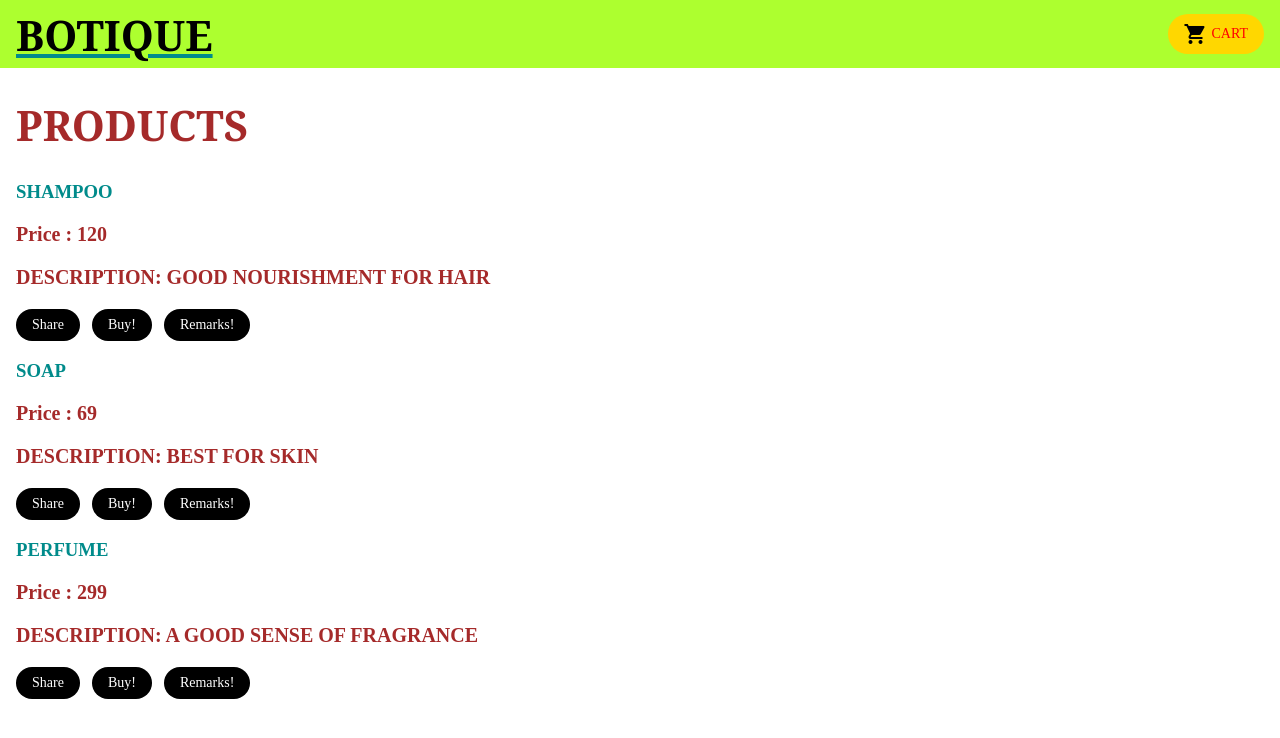
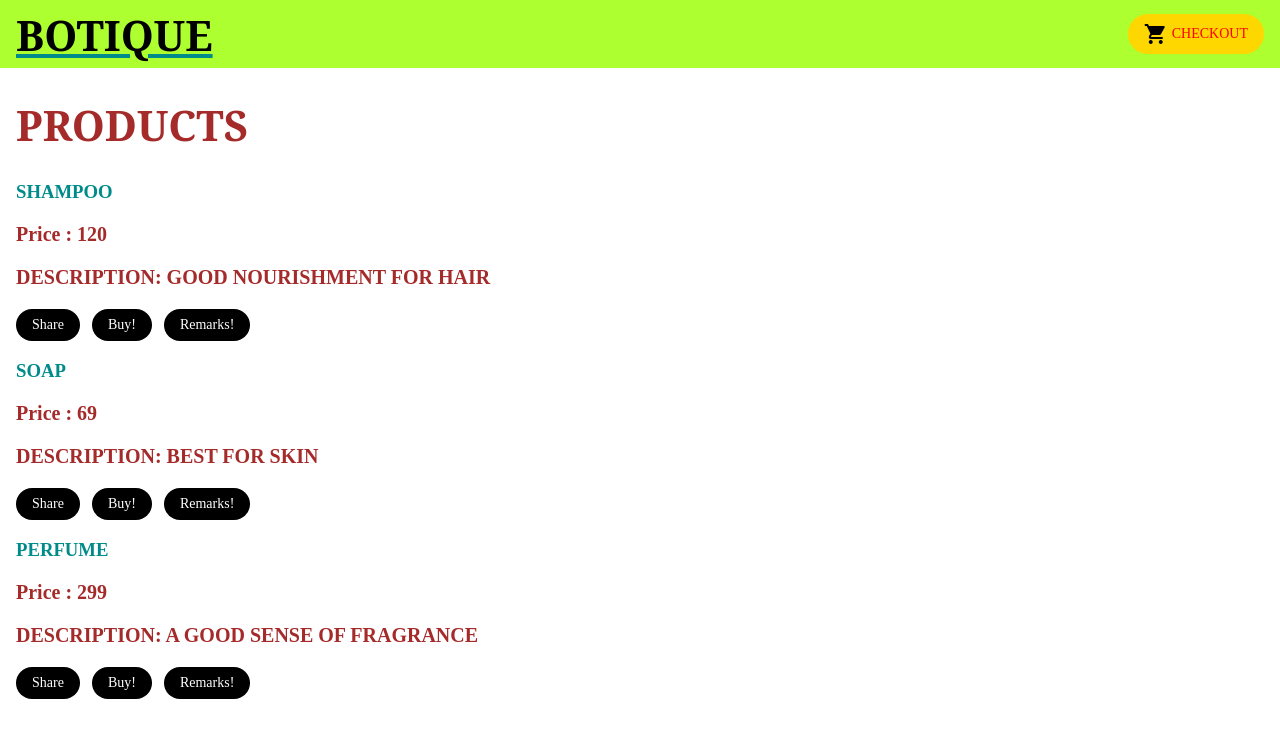
Before and after one commit to G1GNANAMANI/angular, an Angular app: page / in a window 1280 px wide. Shown: the top 738 px of the page. Built offline with nearby package versions, Linux system fonts and the light colour scheme.

Commit message:
1 file modified

```diff
--- a/src/app/top-bar/top-bar.component.html
+++ b/src/app/top-bar/top-bar.component.html
@@ -3,7 +3,7 @@
 </a>
 
 <a class="button fancy-button"
-  ><i class="material-icons">shopping_cart</i>CART</a
+  ><i class="material-icons">shopping_cart</i>CHECKOUT</a
 >
 
 <!--
```
